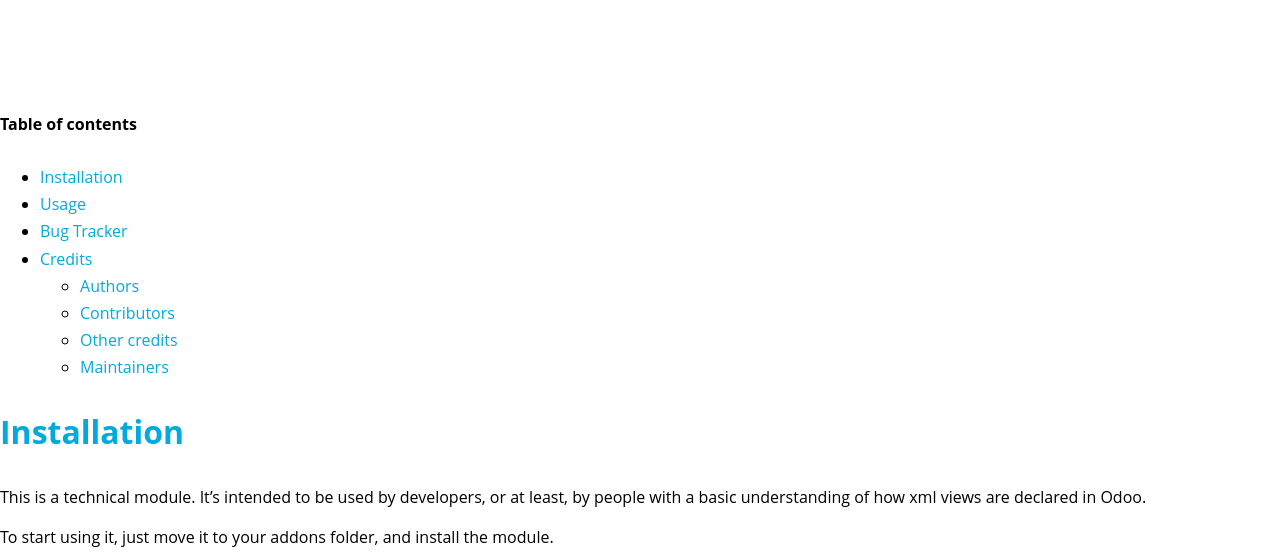
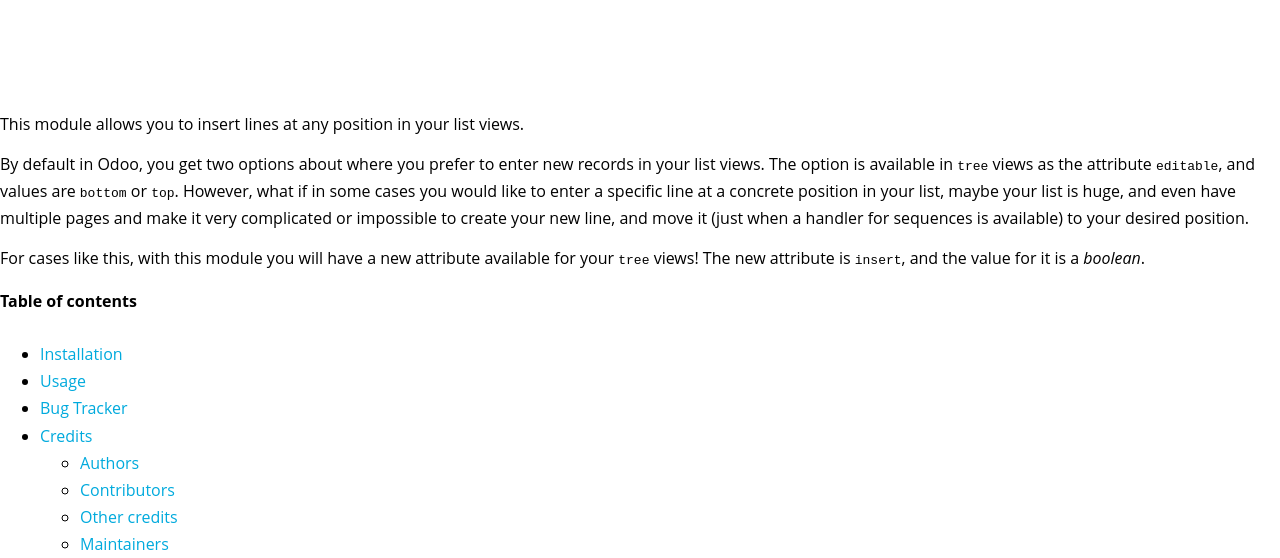
Before and after one commit to Alliantum/odoo_insert_line_position, a plain HTML site: page static/description/index.html in a window 1280 px wide. Shown: the part 429-987 px from the top of the page. Drawn offline with Linux system fonts and the light colour scheme.

Commit message:
[FIX] Now Description is included

```diff
--- a/static/description/index.html
+++ b/static/description/index.html
@@ -66,6 +66,19 @@ div.document:first-of-type > p:first-of-type {
 !! changes will be overwritten.                   !!
 !!!!!!!!!!!!!!!!!!!!!!!!!!!!!!!!!!!!!!!!!!!!!!!!!!!! -->
 <p><a class="reference external" href="https://alliantum.com/development-status"><img alt="Beta" src="https://shields.io/badge/Beta-yellow?style=for-the-badge&amp;label=Maturity" /></a> <a class="reference external" href="http://www.gnu.org/licenses/agpl-3.0-standalone.html"><img alt="License: AGPL-3" src="https://shields.io/badge/AGPL--3-blue?style=for-the-badge&amp;label=License" /></a> <a class="reference external" href="https://github.com/Alliantum/odoo_insert_line_position/tree/master/odoo_insert_line_position"><img alt="Alliantum/odoo_insert_line_position" src="https://shields.io/badge/Alliantum%2fodoo_insert_line_position-24c3f3?style=for-the-badge&amp;logo=github&amp;label=github" /></a></p>
+<p>This module allows you to insert lines at any position in your list
+views.</p>
+<p>By default in Odoo, you get two options about where you prefer to enter
+new records in your list views. The option is available in <tt class="docutils literal">tree</tt>
+views as the attribute <tt class="docutils literal">editable</tt>, and values are <tt class="docutils literal">bottom</tt> or
+<tt class="docutils literal">top</tt>. However, what if in some cases you would like to enter a
+specific line at a concrete position in your list, maybe your list is
+huge, and even have multiple pages and make it very complicated or
+impossible to create your new line, and move it (just when a handler for
+sequences is available) to your desired position.</p>
+<p>For cases like this, with this module you will have a new attribute
+available for your <tt class="docutils literal">tree</tt> views! The new attribute is <tt class="docutils literal">insert</tt>, and
+the value for it is a <em>boolean</em>.</p>
 <p><strong>Table of contents</strong></p>
 <div class="contents local topic" id="contents">
 <ul class="simple">
```
Also changed, not shown: 1 other file.
